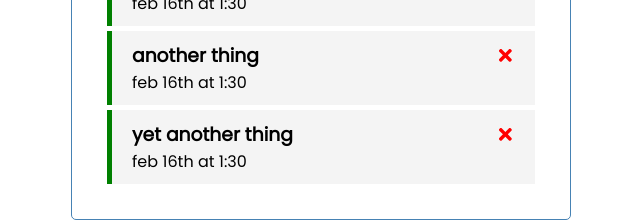
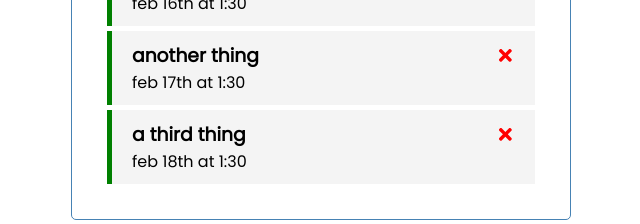
Before and after one commit to mattspence4/task-tracker, a React (Create React App) app in the folder task/: page / in a window 1280 px wide. Shown: the part 182-406 px from the top of the page, without its empty margins (319-959 px from the left). Built offline with nearby package versions, Linux system fonts and the light colour scheme; data requests are answered from the project's data file.

Commit message:
added json server backend and app fetches tasks from it

```diff
--- /dev/null
+++ b/task/db.json
@@ -0,0 +1,22 @@
+{
+  "tasks": [
+    {
+      "id": 1,
+      "text": "a thing",
+      "day": "feb 16th at 1:30",
+      "reminder": true
+  },
+  {
+    "id": 2,
+    "text": "another thing",
+    "day": "feb 17th at 1:30",
+    "reminder": true
+  },
+  {
+    "id": 3,
+    "text": "a third thing",
+    "day": "feb 18th at 1:30",
+    "reminder": true
+  }
+  ]
+}
--- a/task/package.json
+++ b/task/package.json
@@ -6,6 +6,7 @@
     "@testing-library/jest-dom": "^5.16.5",
     "@testing-library/react": "^13.4.0",
     "@testing-library/user-event": "^13.5.0",
+    "json-server": "^0.17.3",
     "react": "^18.2.0",
     "react-dom": "^18.2.0",
     "react-scripts": "5.0.1",
@@ -15,7 +16,8 @@
     "start": "react-scripts start",
     "build": "react-scripts build",
     "test": "react-scripts test",
-    "eject": "react-scripts eject"
+    "eject": "react-scripts eject",
+    "server": "json-server --watch db.json --port 5000"
   },
   "eslintConfig": {
     "extends": [
--- a/task/src/App.js
+++ b/task/src/App.js
@@ -2,31 +2,29 @@
 import Header from './components/Header';
 import Tasks from './components/Tasks';
 import AddTask from './components/AddTask';
-import {useState} from 'react'
+import {useState, useEffect} from 'react'
 
 const App = () => {
   const [showAddTask, setShowAddTask] = useState(false)
-  const [tasks, setTasks] = useState(
-    [
-    {
-        id: 1,
-        text: 'a thing',
-        day: 'feb 16th at 1:30',
-        reminder: true,
-    },
-    {
-        id: 2,
-        text: 'another thing',
-        day: 'feb 16th at 1:30',
-        reminder: true,
-    },
-    {
-        id: 3,
-        text: 'yet another thing',
-        day: 'feb 16th at 1:30',
-        reminder: true,
-    },
-])
+  const [tasks, setTasks] = useState([])
+
+  useEffect(() => {
+    const getTasks = async () => {
+      const tasksFromServer = await fetchTasks()
+      setTasks(tasksFromServer)
+    }
+
+    getTasks()
+  }, [])
+
+  //fetch tasks
+  const fetchTasks = async () => {
+    const res = await  fetch('http://localhost:5000/tasks')
+    const data = await res.json()
+
+    return data
+  }
+
 
 // Add Task
 const addTask = (task) => {
--- a/task/src/components/Tasks.js
+++ b/task/src/components/Tasks.js
@@ -3,8 +3,8 @@
 const Tasks = ({tasks, onDelete, onToggle}) => {
   return (
     <>
-      {tasks.map((task) => (
-        <Task key={task.id} task={task} onDelete={onDelete} onToggle={onToggle}/>
+      {tasks.map((task, index) => (
+        <Task key={index} task={task} onDelete={onDelete} onToggle={onToggle}/>
       ))}
     </>
   )
```
Also changed, not shown: 1 other file (tests, documents, lock files or other folders).
